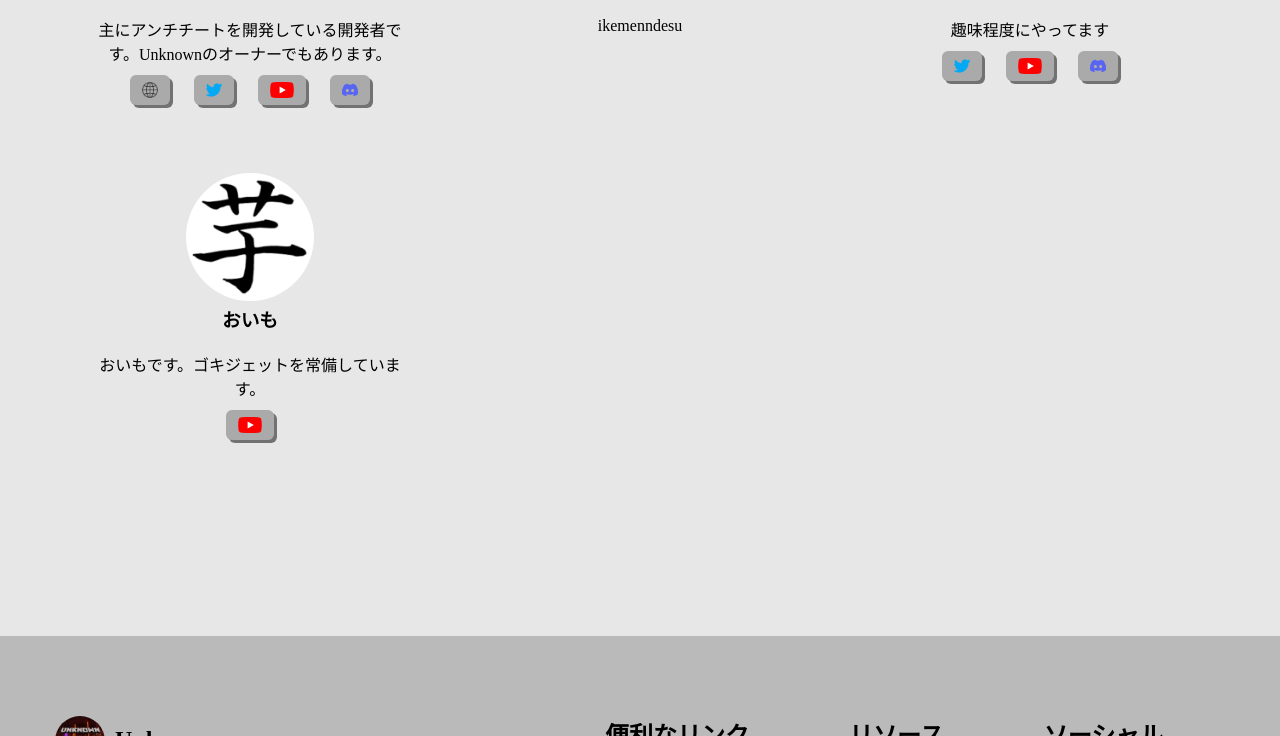
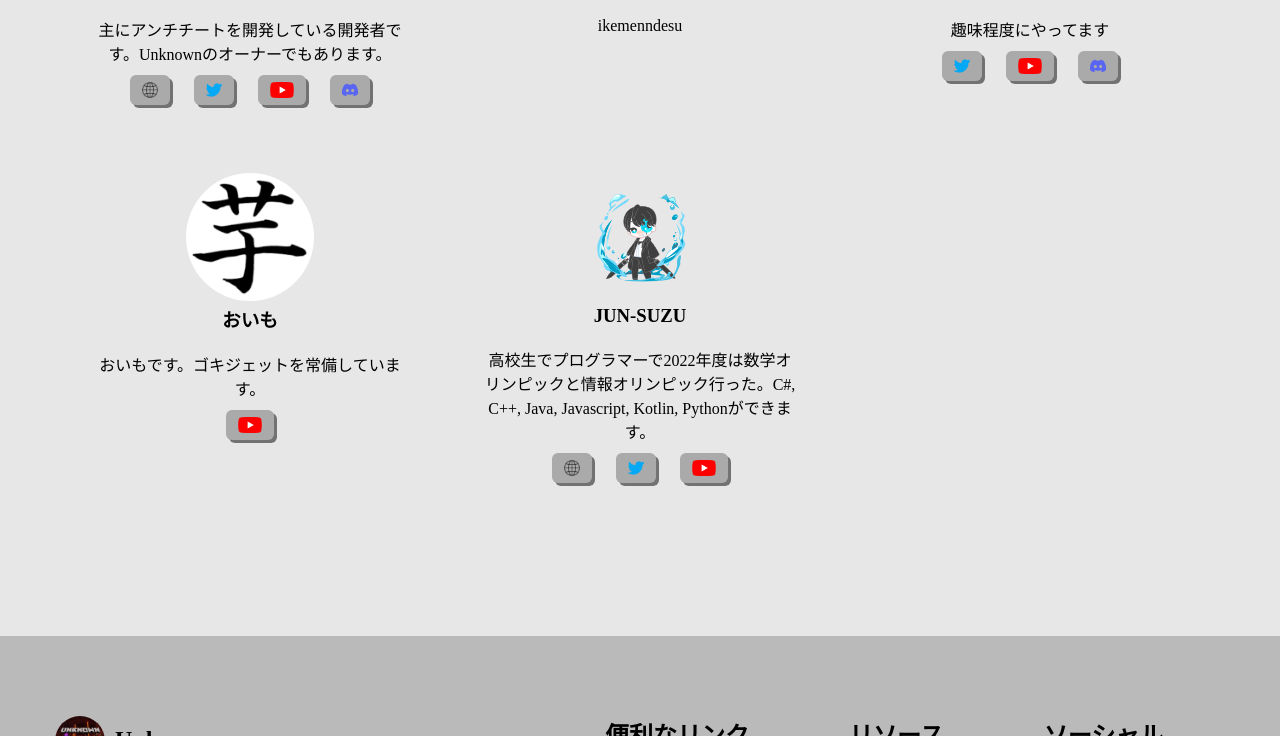
Before and after one commit to Unknown-Creators-Team/unknown-creators-team.github.io, a plain HTML site: page ja/team/index.html in a window 1280 px wide. Shown: the part 364-1100 px from the top of the page. Drawn offline with Linux system fonts and the light colour scheme.

Commit message:
create 1 file and update 2 files

```diff
--- a/ja/team/index.html
+++ b/ja/team/index.html
@@ -81,6 +81,19 @@
                         </ul>
                     </div>
                 </div>
+                <div class="user">
+                    <img class="user-icon" src="/images/users/jun_suzu.webp" alt="JUN-SUZU">
+                    <h3>JUN-SUZU</h3>
+                    <p class="user-content">高校生でプログラマーで2022年度は数学オリンピックと情報オリンピック行った。C#, C++, Java, Javascript, Kotlin, Pythonができます。</p>
+                    <div class="buttons">
+                        <ul>
+                            <li><a href="https://jun-suzu.net" target="_blank"><img src="/images/sns/website.webp" alt="WebSite"></a></li>
+                            <li><a href="https://twitter.com/JUNSUZU4" target="_blank"><img src="/images/sns/twitter.webp" alt="Twitter"></a></li>
+                            <li><a href="https://www.youtube.com/c/JUNSUZUGAMES" target="_blank"><img src="/images/sns/youtube.webp" alt="YouTube"></a></li>
+                            <!-- <li><a href="https://discord.gg/QF3n85dr4P" target="_blank"><img src="/images/sns/discord.webp" alt="Discord"></a></li> -->
+                        </ul>
+                    </div>
+                </div>
             </div>
         </div>
 
--- a/styles/team/index.css
+++ b/styles/team/index.css
@@ -13,7 +13,7 @@
 }
 
 .user {
-    margin: 90px 0;
+    margin: 90px auto;
     float: left;
     width: 33.334%;
     height: 150px;
```
Also changed, not shown: images/users/jun_suzu.webp (added).
